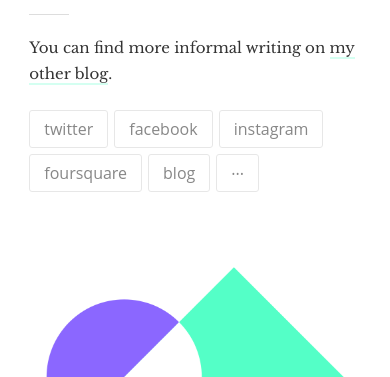
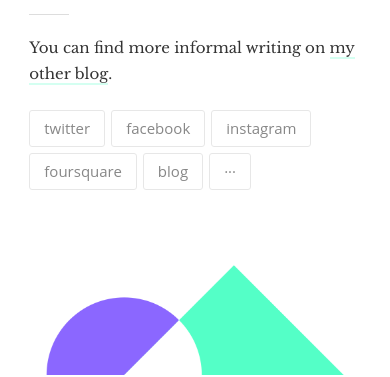
Before and after one commit to gmph/gmph.github.io, a Jekyll site: the page built from index.md, in a window 390 px wide. Shown: the part 667-1044 px from the top of the page. Built offline with Jekyll 4.4.1, drawn with Linux system fonts in a browser that asks for light colours; nearby versions of some CDN libraries.

Commit message:
Landing page social links responsive

```diff
--- a/res/css/main.css
+++ b/res/css/main.css
@@ -365,9 +365,9 @@ a img.footerimg:hover {
         font-size:14px;
     }
 
-    /*div.block div.links a {
+    div.block div.links a {
         font-size:15px;
-    }*/
+    }
 
 	a div.footerimg {
 		position: relative;
```
